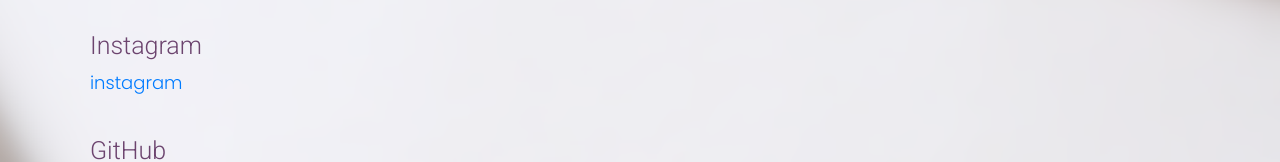
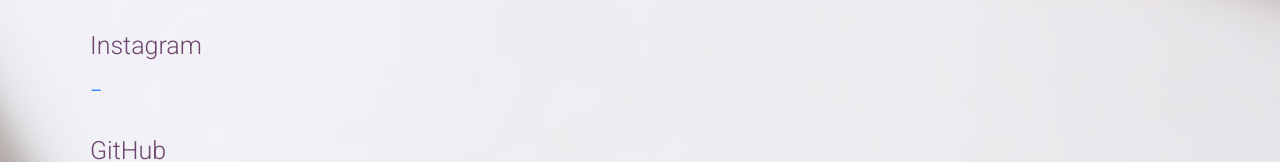
Before and after one commit to Viktoriia2/My-portfolio, a plain HTML site: page contact-page.html in a window 1280 px wide. Shown: the part 441-603 px from the top of the page. Drawn offline with nearby package versions, Linux system fonts and the light colour scheme.

Commit message:
Update contact-page.html

```diff
--- a/contact-page.html
+++ b/contact-page.html
@@ -123,7 +123,7 @@
         <h3 class="work-page">Instagram</h3>
         <p class="contact-page">
           <a href="" target="_blank"
-            >instagram</a
+            >_</a
           >
         </p>
         <h3 class="work-page">GitHub</h3>
```
